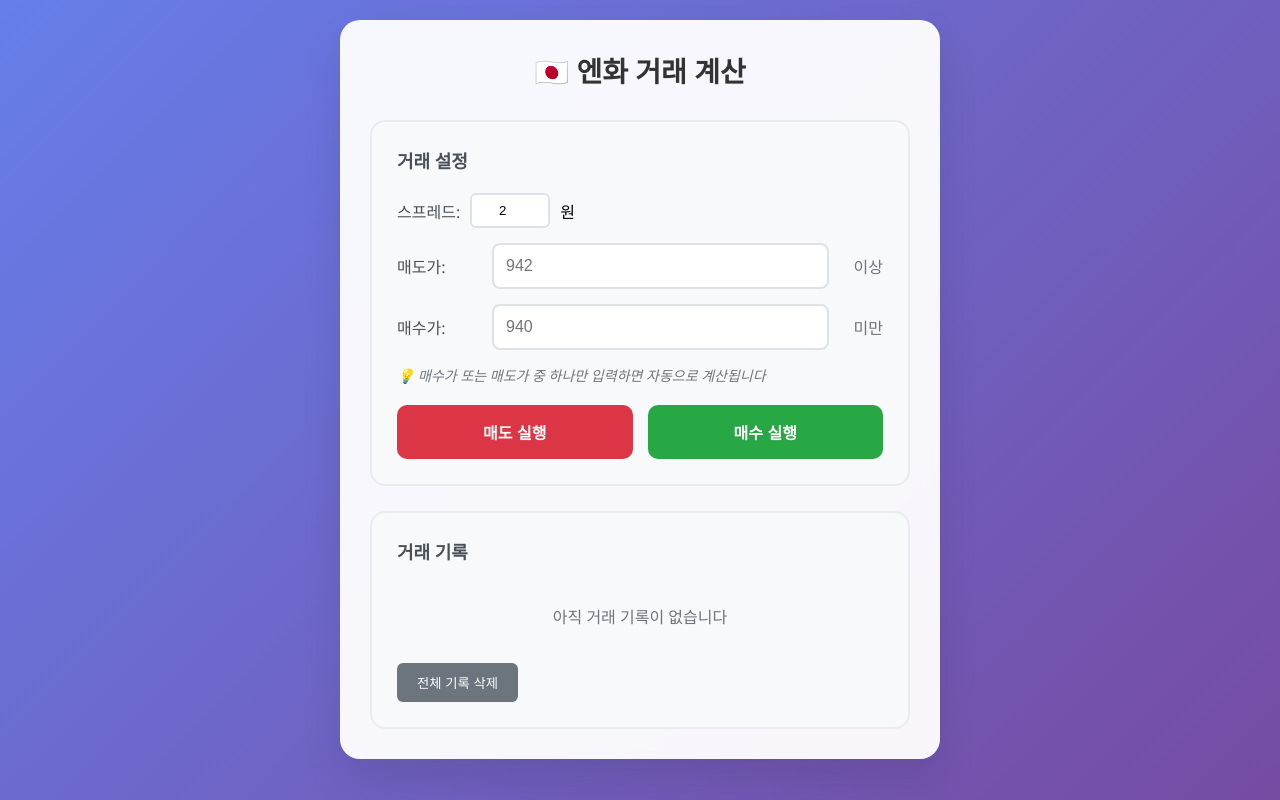
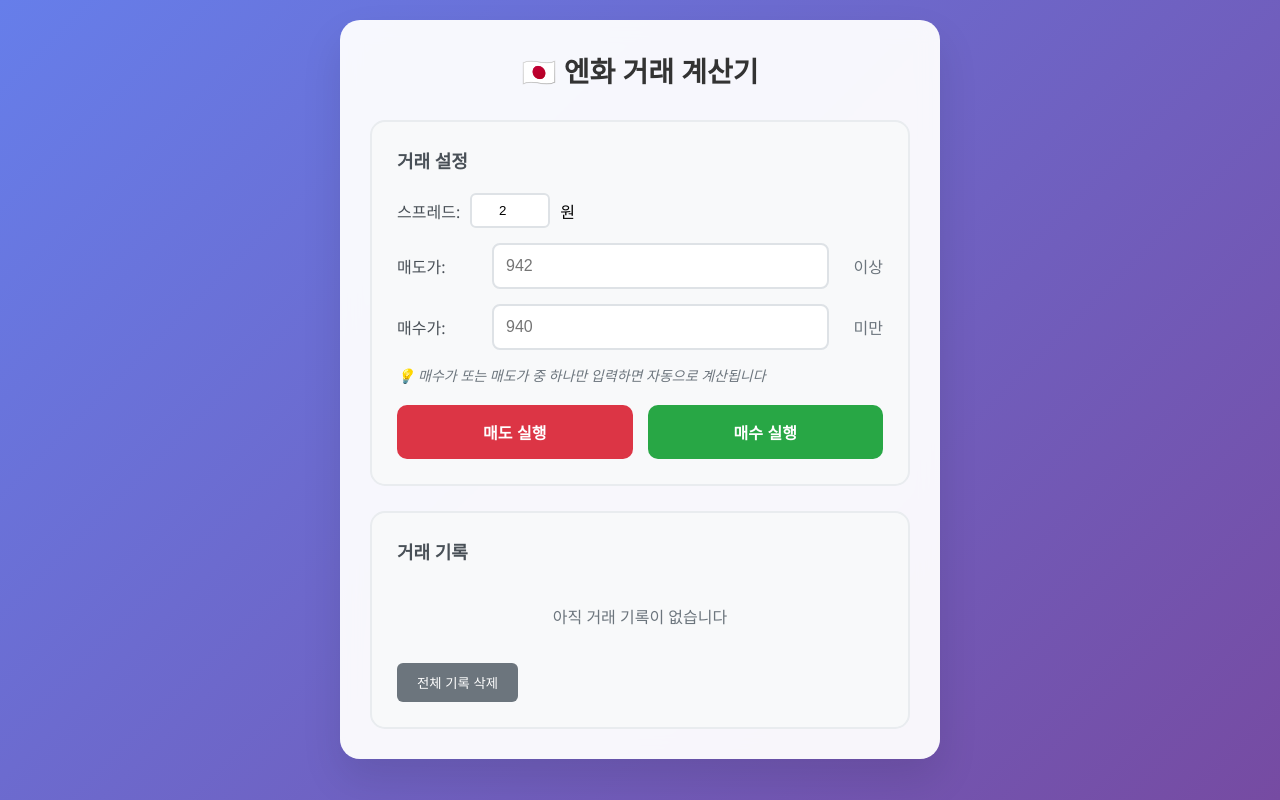
Before and after one commit to loveeuge/JP_TOSS, a plain HTML site: page index.html in a window 1280 px wide. Drawn offline with Linux system fonts and the light colour scheme.

Commit message:
Update index.html

```diff
--- a/index.html
+++ b/index.html
@@ -242,7 +242,7 @@
 </head>
 <body>
     <div class="container">
-        <h1 class="title">🇯🇵 엔화 거래 계산</h1>
+        <h1 class="title">🇯🇵 엔화 거래 계산기</h1>
 
         <div class="input-section">
             <h3 class="section-title">거래 설정</h3>
```
